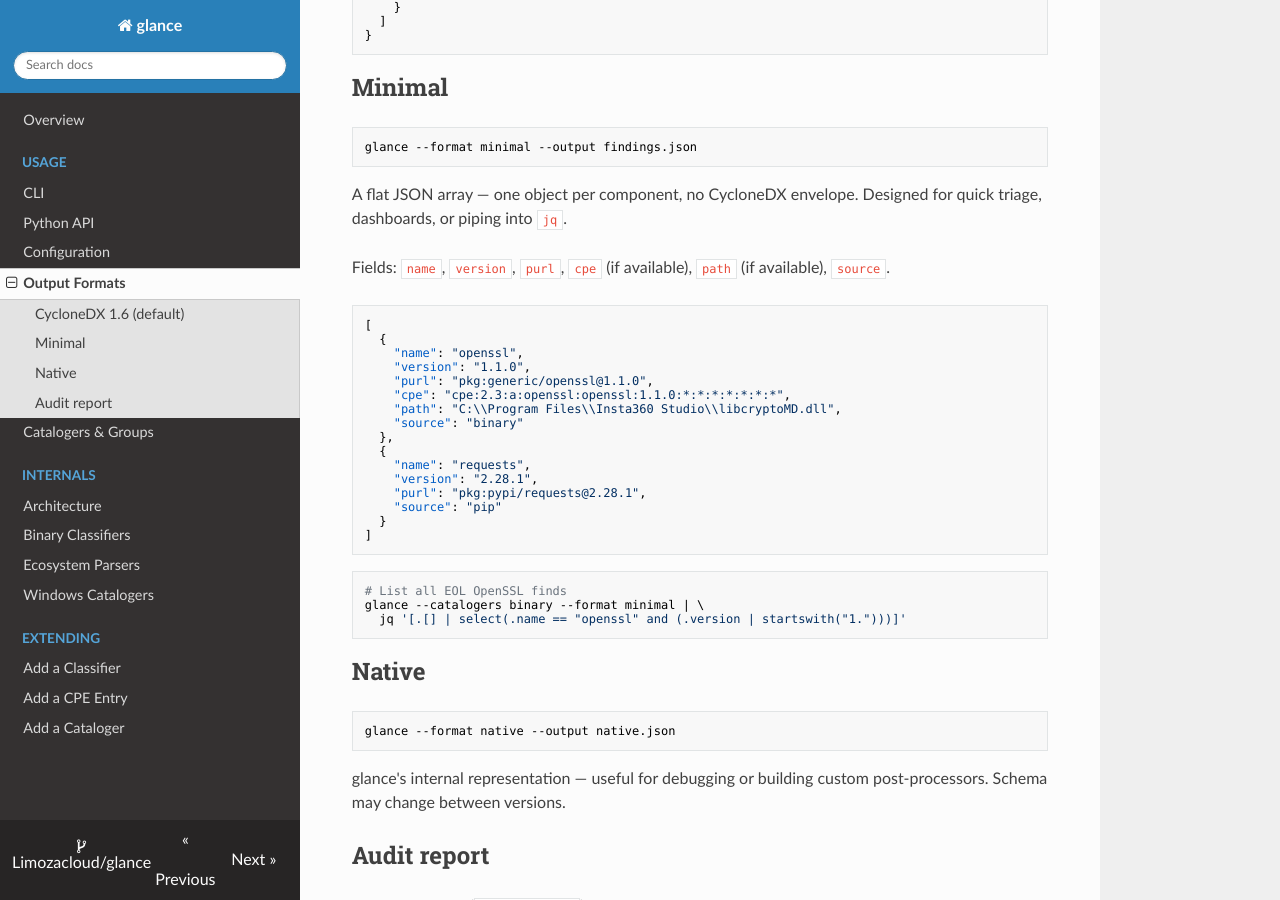
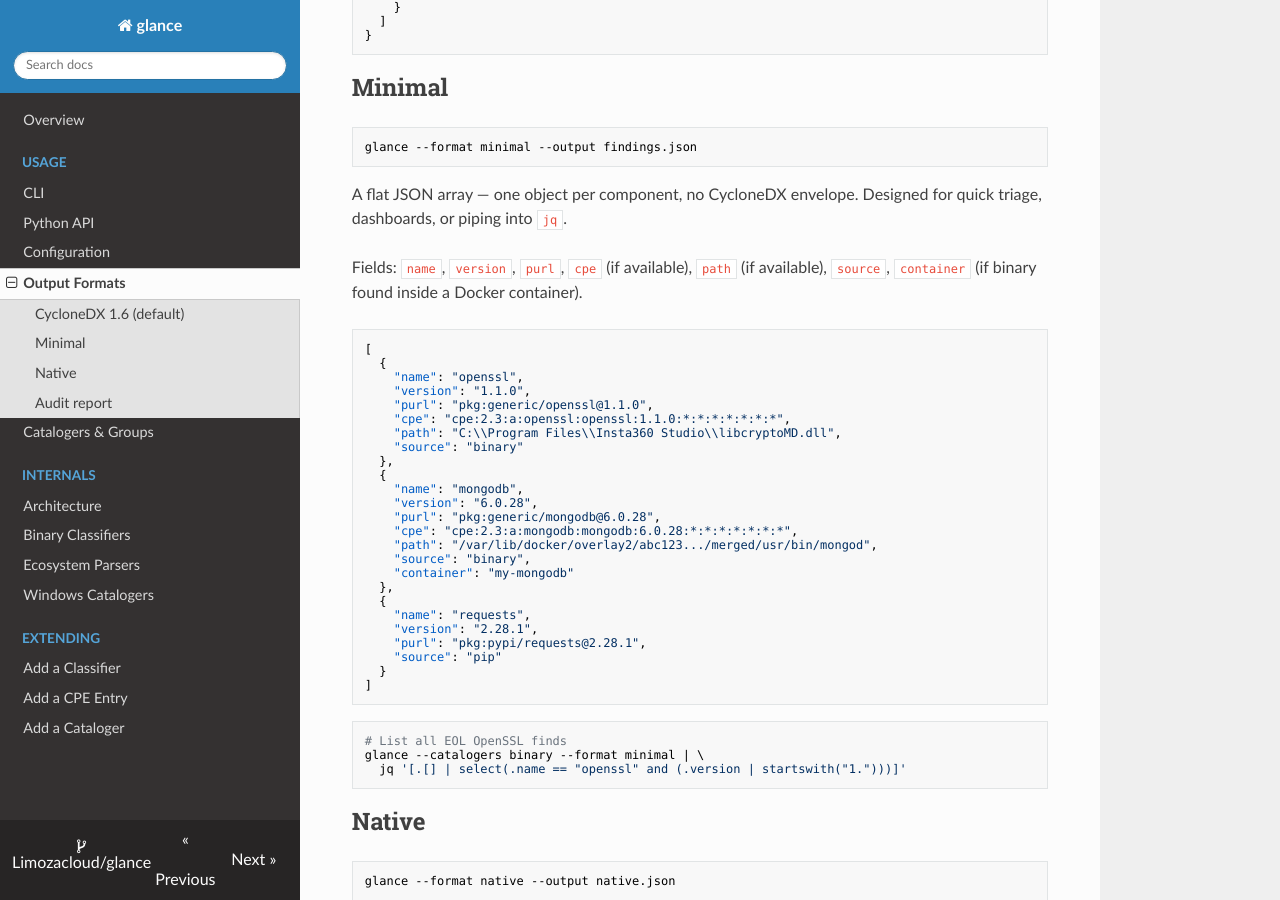
Before and after one commit to Limozacloud/glance, an MkDocs documentation site: the page built from docs/usage/outputs.md, in a window 1280 px wide and 900 px high, scrolled down 848 px. Built offline with MkDocs 1.6.1, drawn with Linux system fonts in a browser that asks for light colours; nearby versions of some CDN libraries.

Commit message:
docs: document container field in minimal output format

````diff
--- a/docs/usage/outputs.md
+++ b/docs/usage/outputs.md
@@ -52,7 +52,7 @@ glance --format minimal --output findings.json
 
 A flat JSON array — one object per component, no CycloneDX envelope. Designed for quick triage, dashboards, or piping into `jq`.
 
-Fields: `name`, `version`, `purl`, `cpe` (if available), `path` (if available), `source`.
+Fields: `name`, `version`, `purl`, `cpe` (if available), `path` (if available), `source`, `container` (if binary found inside a Docker container).
 
 ```json
 [
@@ -63,6 +63,15 @@ Fields: `name`, `version`, `purl`, `cpe` (if available), `path` (if available),
     "cpe": "cpe:2.3:a:openssl:openssl:1.1.0:*:*:*:*:*:*:*",
     "path": "C:\\Program Files\\Insta360 Studio\\libcryptoMD.dll",
     "source": "binary"
+  },
+  {
+    "name": "mongodb",
+    "version": "6.0.28",
+    "purl": "pkg:generic/mongodb@6.0.28",
+    "cpe": "cpe:2.3:a:mongodb:mongodb:6.0.28:*:*:*:*:*:*:*",
+    "path": "/var/lib/docker/overlay2/abc123.../merged/usr/bin/mongod",
+    "source": "binary",
+    "container": "my-mongodb"
   },
   {
     "name": "requests",
````
